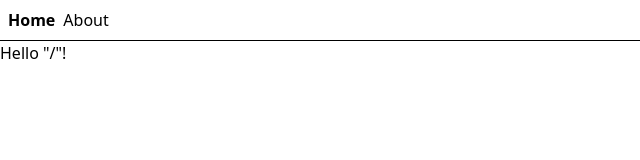
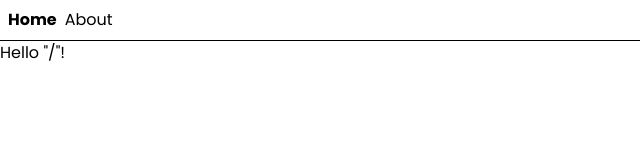
Before and after one commit to Fabio-FG/earthquake-system, a React (Vite) app: page / in a window 1280 px wide. Shown: the top 160 px of the page, without its empty margins (0-640 px from the left). Built offline with nearby package versions, Linux system fonts and the light colour scheme.

Commit message:
Added Poppins font

```diff
--- a/index.html
+++ b/index.html
@@ -5,6 +5,12 @@
     <link rel="icon" type="image/svg+xml" href="/vite.svg" />
     <meta name="viewport" content="width=device-width, initial-scale=1.0" />
     <title>Earthquake system</title>
+    <link rel="preconnect" href="https://fonts.googleapis.com" />
+    <link rel="preconnect" href="https://fonts.gstatic.com" crossorigin />
+    <link
+      href="https://fonts.googleapis.com/css2?family=Poppins:ital,wght@0,100;0,200;0,300;0,400;0,500;0,600;0,700;0,800;0,900;1,100;1,200;1,300;1,400;1,500;1,600;1,700;1,800;1,900&display=swap"
+      rel="stylesheet"
+    />
   </head>
   <body>
     <div id="root"></div>
--- a/src/globals.css
+++ b/src/globals.css
@@ -1 +1,12 @@
 @import "tailwindcss";
+
+body {
+  margin: 0;
+}
+
+@theme {
+  --font-display: "Poppins", sans-serif;
+  --font-sans: "Poppins";
+
+  --color-subtle-text: #9da0aa;
+}
```
